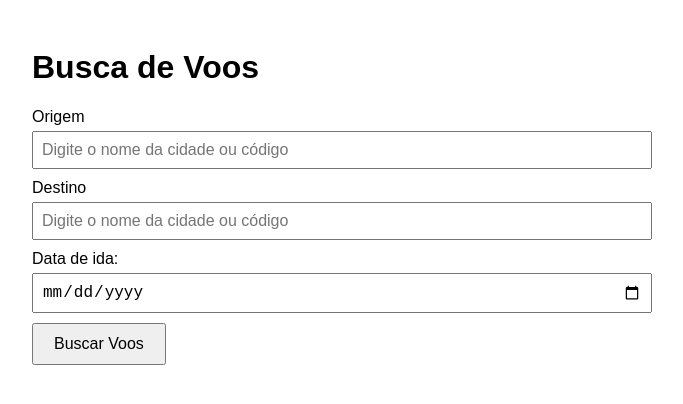
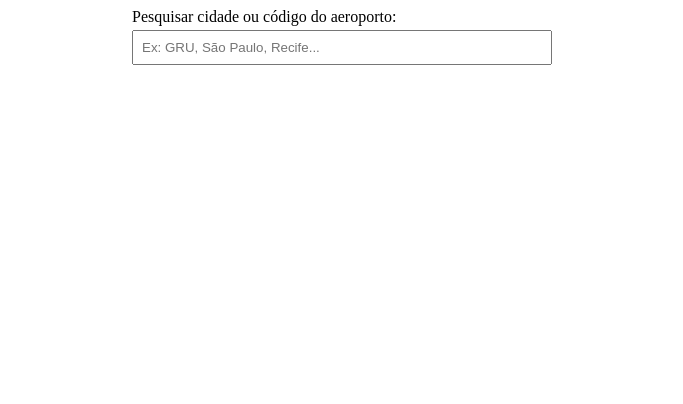
Before and after one commit to antonifr/viagem_reserva, a React (Create React App) app in the folder client/: page / in a window 1280 px wide. Shown: the top 404 px of the page, without its empty margins (308-991 px from the left). Built offline with nearby package versions, Linux system fonts and the light colour scheme.

Commit message:
Update App.js

```diff
--- a/client/src/App.js
+++ b/client/src/App.js
@@ -1,163 +1,125 @@
 import React, { useState } from 'react';
 
 const cidades = [
-  { nome: 'São Paulo', codigo: 'GRU' },
-  { nome: 'Rio de Janeiro', codigo: 'GIG' },
-  { nome: 'Brasília', codigo: 'BSB' },
-  { nome: 'New York', codigo: 'JFK' },
-  { nome: 'Los Angeles', codigo: 'LAX' },
-  { nome: 'Miami', codigo: 'MIA' },
-  { nome: 'Londres', codigo: 'LHR' },
-  { nome: 'Paris', codigo: 'CDG' },
-  // Adicione mais cidades que quiser aqui
+  { nome: 'Aracaju - Aeroporto Internacional de Aracaju; Santa Maria; Aracaju/SE', codigo: 'AJU' },
+  { nome: 'Belém - Aeroporto Internacional de Belém; Val de Cans; Belém/PA', codigo: 'BEL' },
+  { nome: 'Porto Seguro - Aeroporto Internacional de Porto Seguro; Porto Seguro/BA', codigo: 'BPS' },
+  { nome: 'Brasília - Aeroporto Internacional de Brasília; Presidente Juscelino Kubitschek; Brasília/DF', codigo: 'BSB' },
+  { nome: 'Boa Vista - Aeroporto Internacional de Boa Vista; Atlas Brasil Cantanhede; Boa Vista/RR', codigo: 'BVB' },
+  { nome: 'Cabo Frio - Aeroporto de Cabo Frio; Cabo Frio/RJ', codigo: 'CFB' },
+  { nome: 'São Paulo - Aeroporto Internacional de Congonhas; São Paulo/SP', codigo: 'CGH' },
+  { nome: 'Campo Grande - Aeroporto de Campo Grande; Campo Grande/MS', codigo: 'CGR' },
+  { nome: 'Cuiabá - Aeroporto Internacional de Cuiabá; Marechal Rondon; Cuiabá/MT', codigo: 'CGB' },
+  { nome: 'Cruzeiro do Sul - Aeroporto Internacional de Cruzeiro do Sul; Cruzeiro do Sul/AC', codigo: 'CZS' },
+  { nome: 'Curitiba - Aeroporto Internacional de Curitiba; Afonso Pena; Curitiba/PR', codigo: 'CWB' },
+  { nome: 'Caxias do Sul - Aeroporto Internacional de Caxias do Sul; Hugo Cantergiani; Caxias do Sul/RS', codigo: 'CXJ' },
+  { nome: 'Fernando de Noronha - Aeroporto Internacional de Fernando de Noronha; Fernando de Noronha/PE', codigo: 'FEN' },
+  { nome: 'Florianópolis - Aeroporto Internacional de Florianópolis; Hercílio Luz; Florianópolis/SC', codigo: 'FLN' },
+  { nome: 'Fortaleza - Aeroporto Internacional de Fortaleza; Pinto Martins; Fortaleza/CE', codigo: 'FOR' },
+  { nome: 'Goiânia - Aeroporto de Goiânia; Santa Genoveva; Goiânia/GO', codigo: 'GYN' },
+  { nome: 'Guarulhos - Aeroporto de São Paulo: Guarulhos; Governador André Franco Motoro; Guarulhos/SP', codigo: 'GRU' },
+  { nome: 'Foz do Iguaçu - Aeroporto Internacional de Foz do Iguaçu; Foz do Iguaçu/PR', codigo: 'IGU' },
+  { nome: 'Ilhéus - Aeroporto de Ilhéus; Jorge Amado; Ilhéus/BA', codigo: 'IOS' },
+  { nome: 'Imperatriz - Aeroporto de Imperatriz; Prefeito Renato Moreira; Imperatriz/MA', codigo: 'IMP' },
+  { nome: 'Juazeiro do Norte - Aeroporto Internacional de Juazeiro do Norte; Orlando Bezerra; Juazeiro do Norte/CE', codigo: 'JDO' },
+  { nome: 'Joinville - Aeroporto Internacional de Joinville; Lauro Carneiro de Loyola; Joinville/SC', codigo: 'JOI' },
+  { nome: 'João Pessoa - Aeroporto Internacional de João Pessoa; Presidente Castro Pinto; João Pessoa/PB', codigo: 'JPA' },
+  { nome: 'Londrina - Aeroporto de Londrina; Governador José Richa; Londrina/PR', codigo: 'LDB' },
+  { nome: 'Manaus - Aeroporto Internacional de Manaus; Eduardo Gomes; Manaus/AM', codigo: 'MAO' },
+  { nome: 'Marabá - Aeroporto de Marabá; Marabá/PA', codigo: 'MAB' },
+  { nome: 'Macapá - Aeroporto Internacional de Macapá; Macapá/AP', codigo: 'MCP' },
+  { nome: 'Maceió - Aeroporto de Maceió; Zumbi dos Palmares; Maceió/AL', codigo: 'MCZ' },
+  { nome: 'Maringá - Aeroporto Internacional de Maringá; Silvio Name Junior; Maringá/PR', codigo: 'MGF' },
+  { nome: 'Montes Claros - Aeroporto de Montes Claros; Mário Ribeiro; Montes Claros/MG', codigo: 'MOC' },
+  { nome: 'Natal - Aeroporto de Natal; Augusto Severo; Natal/RN', codigo: 'NAT' },
+  { nome: 'Navegantes - Aeroporto de Navegantes; Ministro Victor Konder; Navegantes/SC', codigo: 'NVT' },
+  { nome: 'Palmas - Aeroporto de Palmas; Brigadeiro Lysias Rodrigues; Palmas/TO', codigo: 'PMW' },
+  { nome: 'Petrolina - Aeroporto de Petrolina; Senador Nilo Coelho; Petrolina/PE', codigo: 'PNZ' },
+  { nome: 'Porto Alegre - Aeroporto de Porto Alegre; Salgado Filho; Porto Alegre/RS', codigo: 'POA' },
+  { nome: 'Presidente Prudente - Aeroporto de Presidente Prudente; Presidente Prudente/SP', codigo: 'PPB' },
+  { nome: 'Porto Velho - Aeroporto de Porto Velho; Governador Jorge Teixeira de Oliveira; Porto Velho/RO', codigo: 'PVH' },
+  { nome: 'Rio Branco - Aeroporto Internacional de Rio Branco; Plácido de Castro; Rio Branco/AC', codigo: 'RBR' },
+  { nome: 'Recife - Aeroporto Internacional de Recife; Guararapes – Gilberto Freyre; Recife/PE', codigo: 'REC' },
+  { nome: 'Rio de Janeiro - Aeroporto Santos Dumont; Rio de Janeiro/RJ', codigo: 'SDU' },
+  { nome: 'São José dos Campos - Aeroporto Internacional de São José dos Campos; Professor Urbano Ernesto Stumpf; São José dos Campos/SP', codigo: 'SJK' },
+  { nome: 'Salvador - Aeroporto de Salvador; Deputado Luís Eduardo Magalhães; Salvador/BA', codigo: 'SSA' },
+  { nome: 'São Luís - Aeroporto de São Luís; Marechal Cunha Machado; São Luís/MA', codigo: 'SLZ' },
+  { nome: 'Santarém - Aeroporto de Santarém; Maestro Wilson Fonseca; Santarém/PA', codigo: 'STM' },
+  { nome: 'Teresina - Aeroporto de Teresina; Senador Petrônio Portella; Teresina/PI', codigo: 'THE' },
+  { nome: 'Uberlândia - Aeroporto de Uberlândia; Ten. Cel. Av. César Bombonato; Uberlândia/MG', codigo: 'UDI' },
+  { nome: 'Campinas - Aeroporto Internacional de Viracopos; Campinas; Campinas/SP', codigo: 'VCP' },
+  { nome: 'Vitória - Aeroporto de Vitória; Eurico de Aguiar Salles; Vitória/ES', codigo: 'VIX' },
 ];
 
-function AutocompleteInput({ label, value, onChange }) {
-  const [input, setInput] = useState('');
-  const [showSuggestions, setShowSuggestions] = useState(false);
+export default function PesquisaCidade() {
+  const [texto, setTexto] = useState('');
+  const [sugestoes, setSugestoes] = useState([]);
+  const [cidadeSelecionada, setCidadeSelecionada] = useState(null);
 
-  const sugestões = cidades.filter(
-    (c) =>
-      c.nome.toLowerCase().includes(input.toLowerCase()) ||
-      c.codigo.toLowerCase().includes(input.toLowerCase())
-  );
+  const onChange = (e) => {
+    const valor = e.target.value;
+    setTexto(valor);
 
-  function selecionarCidade(cidade) {
-    onChange(cidade.codigo);
-    setInput(`${cidade.nome} (${cidade.codigo})`);
-    setShowSuggestions(false);
-  }
+    if (valor.length > 1) {
+      const filtro = cidades.filter(c =>
+        c.nome.toLowerCase().includes(valor.toLowerCase()) ||
+        c.codigo.toLowerCase().includes(valor.toLowerCase())
+      );
+      setSugestoes(filtro.slice(0, 10));
+    } else {
+      setSugestoes([]);
+    }
+  };
 
-  function handleInputChange(e) {
-    setInput(e.target.value);
-    onChange(''); // Limpa o código IATA ao digitar manualmente
-    setShowSuggestions(true);
-  }
+  const onSelect = (cidade) => {
+    setTexto(`${cidade.codigo} - ${cidade.nome}`);
+    setCidadeSelecionada(cidade);
+    setSugestoes([]);
+  };
 
   return (
-    <div style={{ marginBottom: 10, position: 'relative' }}>
-      <label style={{ display: 'block', marginBottom: 5 }}>{label}</label>
+    <div style={{ maxWidth: 400, margin: 'auto' }}>
+      <label htmlFor="cidade">Pesquisar cidade ou código do aeroporto:</label>
       <input
+        id="cidade"
         type="text"
-        value={input}
-        onChange={handleInputChange}
-        onFocus={() => setShowSuggestions(true)}
-        onBlur={() => setTimeout(() => setShowSuggestions(false), 150)} // Delay para poder clicar na sugestão
-        placeholder="Digite o nome da cidade ou código"
-        style={{ width: '100%', padding: '8px', fontSize: '16px' }}
+        value={texto}
+        onChange={onChange}
+        autoComplete="off"
+        placeholder="Ex: GRU, São Paulo, Recife..."
+        style={{ width: '100%', padding: '8px', marginTop: '4px' }}
       />
-      {showSuggestions && input && (
-        <ul
-          style={{
-            listStyle: 'none',
-            margin: 0,
-            padding: '0 10px',
-            border: '1px solid #ccc',
-            maxHeight: 120,
-            overflowY: 'auto',
-            position: 'absolute',
-            backgroundColor: 'white',
-            width: '100%',
-            zIndex: 1000,
-            cursor: 'pointer',
-          }}
-        >
-          {sugestões.length === 0 && <li style={{ padding: 5 }}>Nenhuma cidade encontrada.</li>}
-          {sugestões.map((cidade) => (
+      {sugestoes.length > 0 && (
+        <ul style={{
+          border: '1px solid #ccc',
+          borderTop: 'none',
+          maxHeight: 150,
+          overflowY: 'auto',
+          margin: 0,
+          padding: 0,
+          listStyle: 'none'
+        }}>
+          {sugestoes.map(cidade => (
             <li
               key={cidade.codigo}
-              onClick={() => selecionarCidade(cidade)}
-              style={{ padding: 5 }}
+              onClick={() => onSelect(cidade)}
+              style={{
+                padding: '8px',
+                cursor: 'pointer',
+                backgroundColor: '#fff',
+                borderBottom: '1px solid #eee'
+              }}
+              onMouseDown={e => e.preventDefault()} // para evitar blur antes do click
             >
-              {cidade.nome} ({cidade.codigo})
+              <strong>{cidade.codigo}</strong> — {cidade.nome}
             </li>
           ))}
         </ul>
       )}
-    </div>
-  );
-}
 
-export default function App() {
-  const [origin, setOrigin] = useState('');
-  const [destination, setDestination] = useState('');
-  const [departureDate, setDepartureDate] = useState('');
-  const [flights, setFlights] = useState(null);
-  const [loading, setLoading] = useState(false);
-  const [error, setError] = useState(null);
-
-  async function buscarVoos() {
-    if (!origin || !destination || !departureDate) {
-      alert('Por favor, preencha todos os campos!');
-      return;
-    }
-
-    setLoading(true);
-    setError(null);
-    setFlights(null);
-
-    try {
-      const response = await fetch(
-        `/api/flights?origin=${origin}&destination=${destination}&departureDate=${departureDate}`
-      );
-      if (!response.ok) {
-        throw new Error('Erro ao buscar voos');
-      }
-      const data = await response.json();
-      setFlights(data.data || []);
-    } catch (err) {
-      setError(err.message);
-    } finally {
-      setLoading(false);
-    }
-  }
-
-  return (
-    <div style={{ maxWidth: 600, margin: 'auto', padding: 20, fontFamily: 'Arial, sans-serif' }}>
-      <h1>Busca de Voos</h1>
-
-      <AutocompleteInput label="Origem" value={origin} onChange={setOrigin} />
-      <AutocompleteInput label="Destino" value={destination} onChange={setDestination} />
-
-      <div style={{ marginBottom: 10 }}>
-        <label style={{ display: 'block', marginBottom: 5 }}>Data de ida:</label>
-        <input
-          type="date"
-          value={departureDate}
-          onChange={(e) => setDepartureDate(e.target.value)}
-          style={{ width: '100%', padding: '8px', fontSize: '16px' }}
-        />
-      </div>
-
-      <button
-        onClick={buscarVoos}
-        disabled={loading}
-        style={{
-          padding: '10px 20px',
-          fontSize: '16px',
-          cursor: loading ? 'not-allowed' : 'pointer',
-        }}
-      >
-        {loading ? 'Buscando...' : 'Buscar Voos'}
-      </button>
-
-      {error && <p style={{ color: 'red', marginTop: 10 }}>{error}</p>}
-
-      {flights && flights.length === 0 && <p style={{ marginTop: 10 }}>Nenhum voo encontrado.</p>}
-
-      {flights && flights.length > 0 && (
-        <div style={{ marginTop: 20 }}>
-          <h2>Resultados:</h2>
-          <ul>
-            {flights.map((flight) => (
-              <li key={flight.id} style={{ marginBottom: 10 }}>
-                <strong>{flight.itineraries[0].segments[0].departure.iataCode}</strong> →{' '}
-                <strong>{flight.itineraries[0].segments[0].arrival.iataCode}</strong> |{' '}
-                {flight.itineraries[0].segments[0].departure.at.substring(0, 10)} | Preço:{' '}
-                {flight.price.total} {flight.price.currency}
-              </li>
-            ))}
-          </ul>
+      {cidadeSelecionada && (
+        <div style={{ marginTop: 16 }}>
+          <strong>Selecionado:</strong> {cidadeSelecionada.codigo} — {cidadeSelecionada.nome}
         </div>
       )}
     </div>
```
